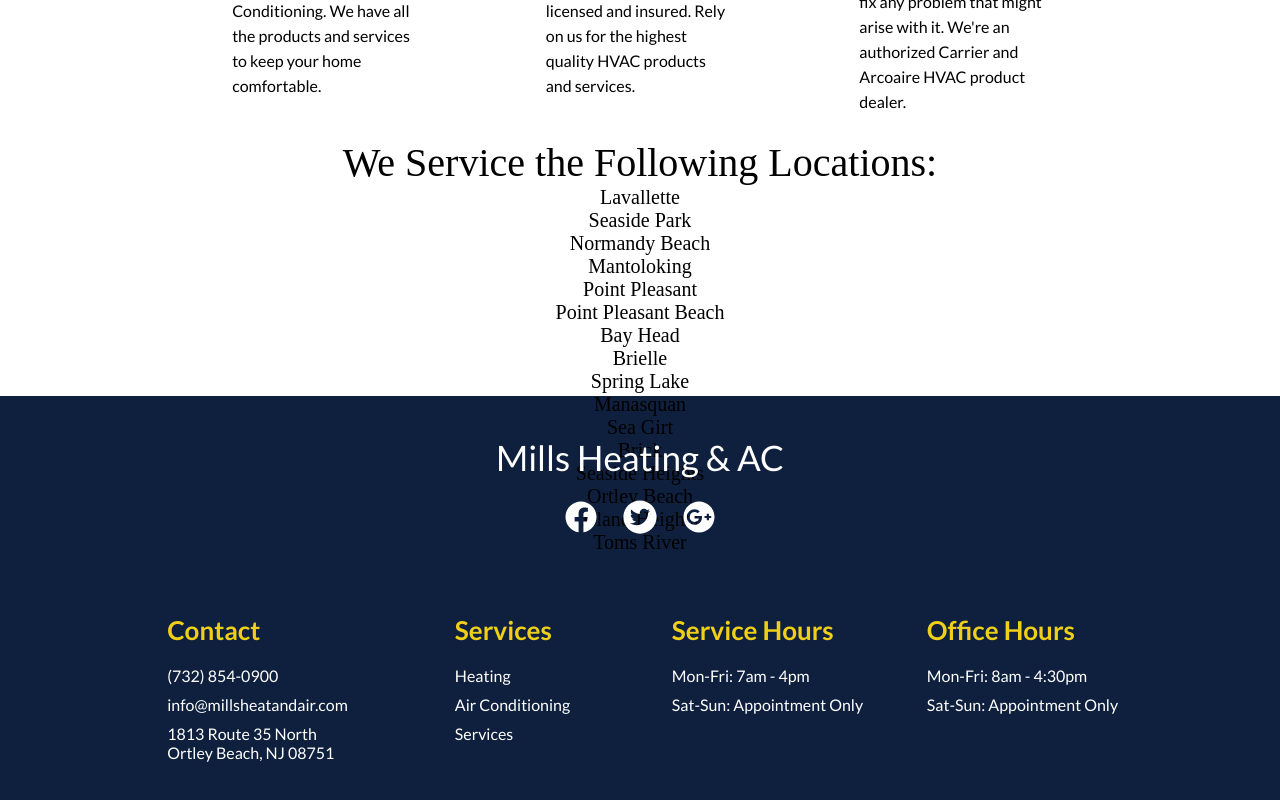
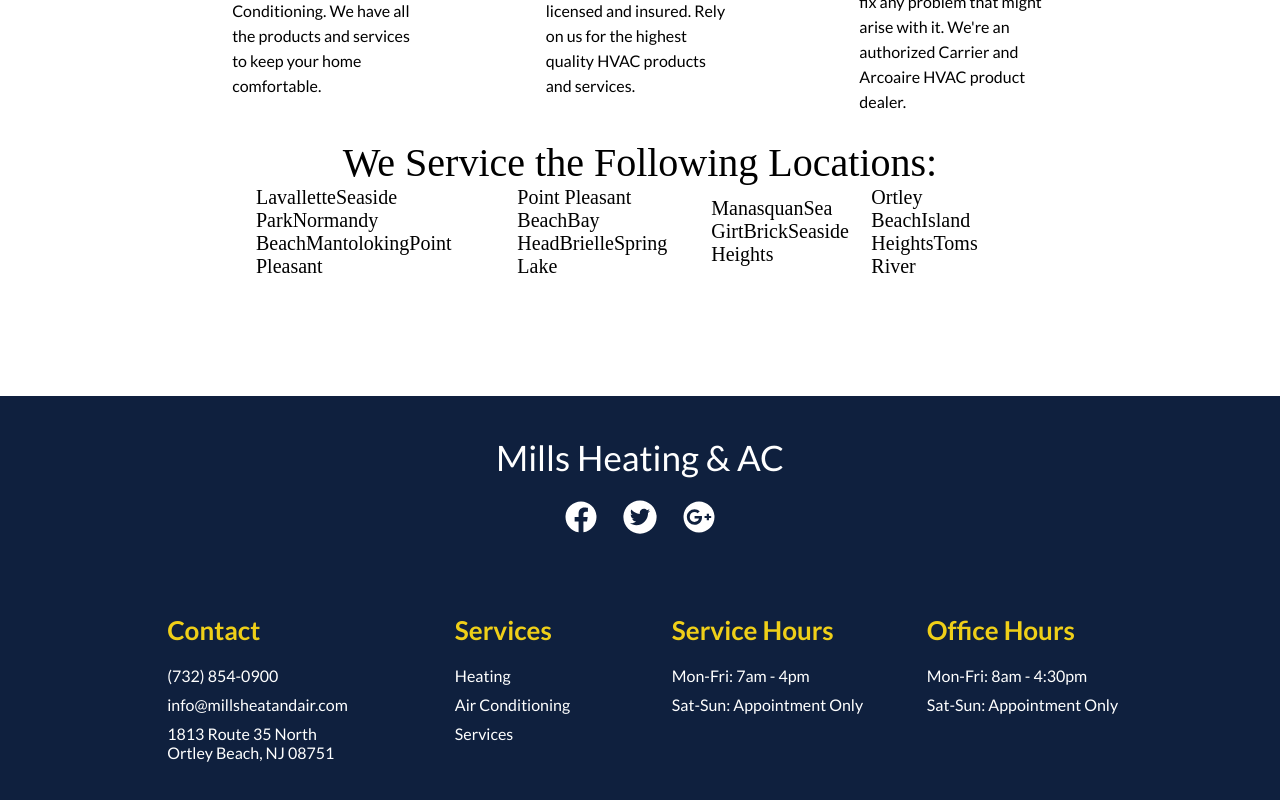
Before and after one commit to danlaratta/Heating_AC_Redesign, a React (Create React App) app in the folder frontend/: page / in a window 1280 px wide. Shown: the part 1264-2064 px from the top of the page. Built offline with nearby package versions, Linux system fonts and the light colour scheme.

Commit message:
figuring out array mapping for Service Area Section

```diff
--- a/frontend/src/pages/Home.jsx
+++ b/frontend/src/pages/Home.jsx
@@ -123,18 +123,20 @@
 `
 
 const LocationContainer = styled.div`
+    width: 100%;
     display: flex;
     flex-direction: column;
+    flex-wrap: wrap;
     align-items: center;
-    flex-wrap: wrap;
-    justify-content: center;
+    justify-content: space-between;
 `
 
 const LocationItem = styled.div`
+    width: 60%;
     display: flex;
-    flex-direction: column;
     align-items: center;
-    justify-content: center;
+    justify-content: space-between;
+    flex: 1 0 25%;
 `
 
 
@@ -211,11 +213,20 @@
         }
     ]
 
+    /*
     const locations = [
         'Lavallette', 'Seaside Park', 'Normandy Beach', 'Mantoloking', 'Point Pleasant',
         'Point Pleasant Beach', 'Bay Head', 'Brielle', 'Spring Lake',
         'Manasquan', 'Sea Girt', 'Brick', 'Seaside Heights',
         'Ortley Beach', 'Island Heights',  'Toms River',
+    ]
+    */
+
+    const locations = [
+        ['Lavallette', 'Seaside Park', 'Normandy Beach', 'Mantoloking', 'Point Pleasant'],
+        ['Point Pleasant Beach', 'Bay Head', 'Brielle', 'Spring Lake'],
+        ['Manasquan', 'Sea Girt', 'Brick', 'Seaside Heights'],
+        ['Ortley Beach', 'Island Heights',  'Toms River'],
     ]
 
     const controls = useAnimation()
@@ -275,7 +286,9 @@
                             {locations.map((location, key) =>
                                 <LocationText> {location} </LocationText>
                             )}
+
                         </LocationItem>
+
                     </LocationContainer>
 
                 </ServiceAreaContainer>
```
